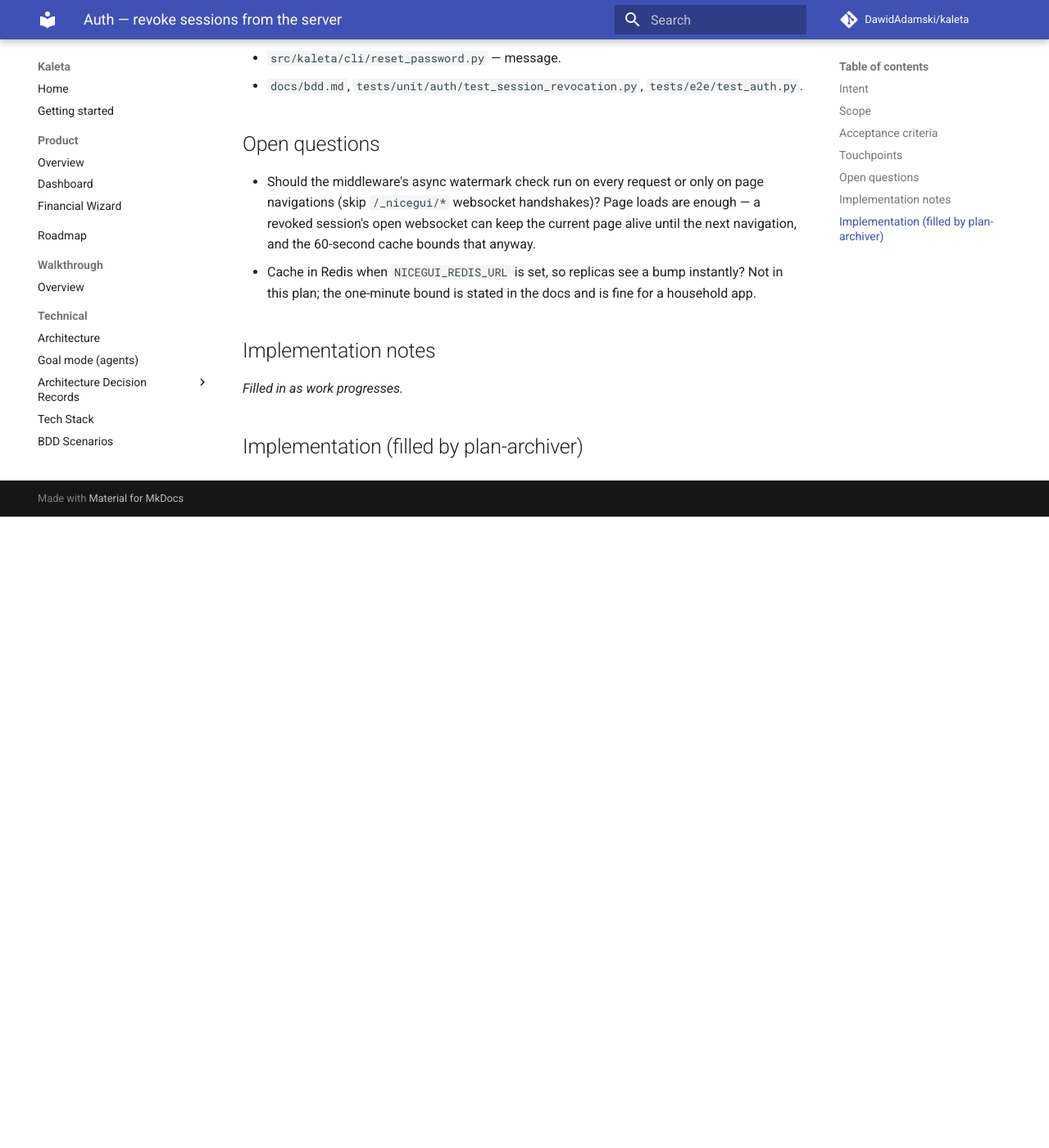
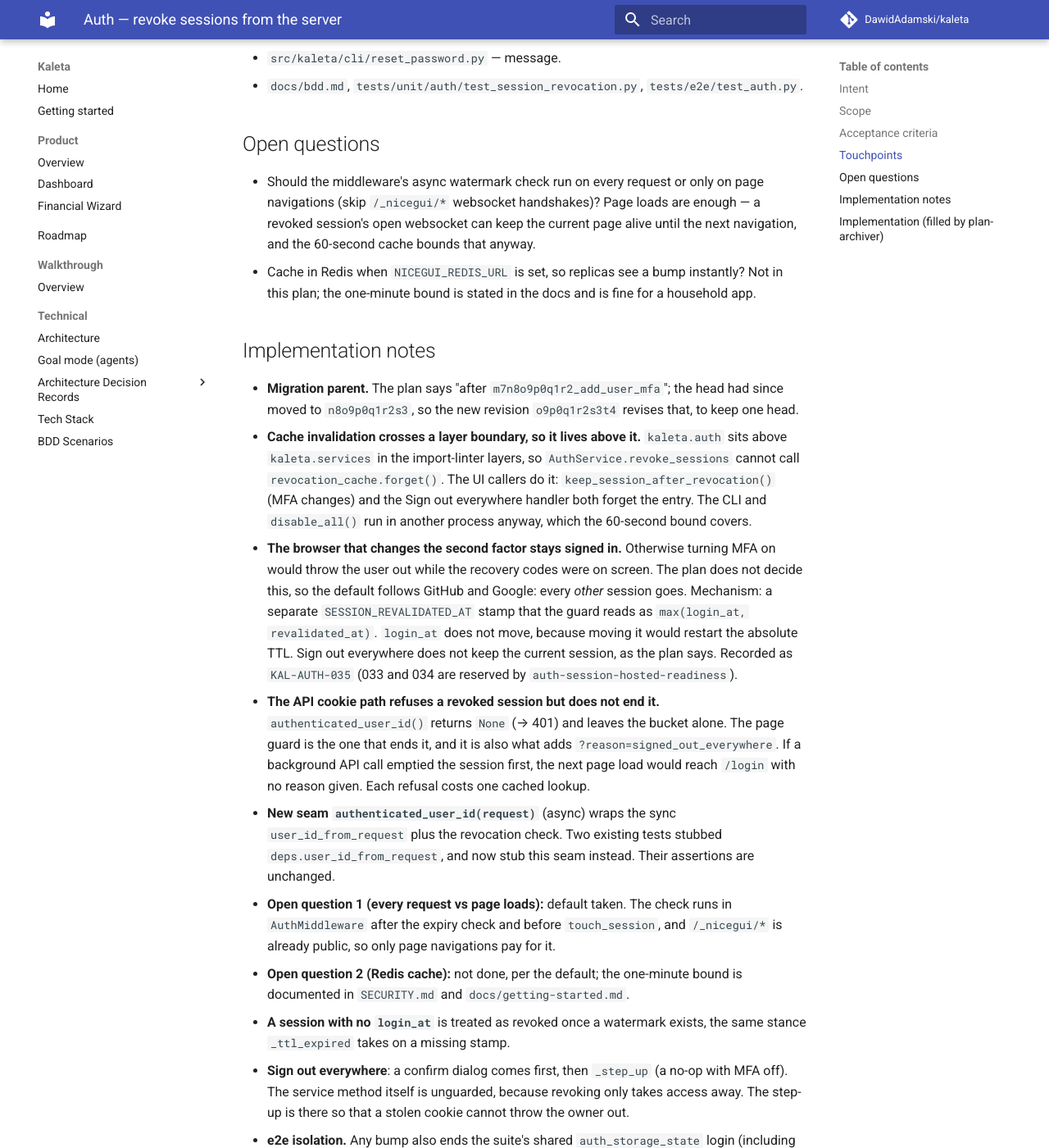
Before and after one commit to DawidAdamski/kaleta, an MkDocs documentation site: the page built from docs/plans/auth-session-revocation.md, in a window 1280 px wide and 1400 px high, scrolled down 2248 px. Shown: the whole window at 82% size. Built offline with MkDocs 1.6.1 and Material for MkDocs 9.7.7, drawn with Linux system fonts in a browser that asks for light colours; comment, search, counter and statistics services are not loaded; before the commit the page ends 2878 px from its top, so only the background shows below that; some of the changed text lies outside the part shown.

Commit message:
docs(plans): implementation notes for auth-session-revocation
Co-Authored-By: Claude Opus 5.5 <noreply@anthropic.com>

```diff
--- a/docs/plans/auth-session-revocation.md
+++ b/docs/plans/auth-session-revocation.md
@@ -116,6 +116,58 @@ Out of scope:
 
 ## Implementation notes
 
-_Filled in as work progresses._
+- **Migration parent.** The plan says "after `m7n8o9p0q1r2_add_user_mfa`";
+  the head had since moved to `n8o9p0q1r2s3`, so the new revision
+  `o9p0q1r2s3t4` revises that, to keep one head.
+- **Cache invalidation crosses a layer boundary, so it lives above it.**
+  `kaleta.auth` sits above `kaleta.services` in the import-linter layers, so
+  `AuthService.revoke_sessions` cannot call `revocation_cache.forget()`. The
+  UI callers do it: `keep_session_after_revocation()` (MFA changes) and the
+  Sign out everywhere handler both forget the entry. The CLI and
+  `disable_all()` run in another process anyway, which the 60-second bound
+  covers.
+- **The browser that changes the second factor stays signed in.** Otherwise
+  turning MFA on would throw the user out while the recovery codes were on
+  screen. The plan does not decide this, so the default follows GitHub and
+  Google: every *other* session goes. Mechanism: a separate
+  `SESSION_REVALIDATED_AT` stamp that the guard reads as
+  `max(login_at, revalidated_at)`. `login_at` does not move, because moving
+  it would restart the absolute TTL. Sign out everywhere does not keep the
+  current session, as the plan says. Recorded as `KAL-AUTH-035` (033 and 034
+  are reserved by `auth-session-hosted-readiness`).
+- **The API cookie path refuses a revoked session but does not end it.**
+  `authenticated_user_id()` returns `None` (→ 401) and leaves the bucket
+  alone. The page guard is the one that ends it, and it is also what adds
+  `?reason=signed_out_everywhere`. If a background API call emptied the
+  session first, the next page load would reach `/login` with no reason
+  given. Each refusal costs one cached lookup.
+- **New seam `authenticated_user_id(request)`** (async) wraps the sync
+  `user_id_from_request` plus the revocation check. Two existing tests
+  stubbed `deps.user_id_from_request`, and now stub this seam instead. Their
+  assertions are unchanged.
+- **Open question 1 (every request vs page loads):** default taken. The check
+  runs in `AuthMiddleware` after the expiry check and before `touch_session`,
+  and `/_nicegui/*` is already public, so only page navigations pay for it.
+- **Open question 2 (Redis cache):** not done, per the default; the one-minute
+  bound is documented in `SECURITY.md` and `docs/getting-started.md`.
+- **A session with no `login_at`** is treated as revoked once a watermark
+  exists, the same stance `_ttl_expired` takes on a missing stamp.
+- **Sign out everywhere**: a confirm dialog comes first, then `_step_up` (a
+  no-op with MFA off). The service method itself is unguarded, because
+  revoking only takes access away. The step-up is there so that a stolen
+  cookie cannot throw the owner out.
+- **e2e isolation.** Any bump also ends the suite's shared
+  `auth_storage_state` login (including `seed_helpers.disable_mfa_for_all()`
+  in `test_mfa.py`'s teardown). New fixture `renew_shared_login` signs in
+  again afterwards and updates that dict in place.
+  `no_enrolment_left_behind` depends on it, so the re-login happens after
+  the enrolment is gone.
+- **Coverage split.** `scripts/spec_coverage.py` counts only e2e and
+  integration tests. A shell reset reaches the running server only once its
+  60-second cache has lapsed, which is too slow for e2e, so KAL-AUTH-028 and
+  KAL-AUTH-035 are covered in
+  `tests/integration/test_session_revocation_guards.py` against the real
+  middleware and a real database. KAL-AUTH-029 and KAL-AUTH-030 are covered
+  in e2e by `test_sign_out_everywhere_ends_every_browser`.
 
 ## Implementation (filled by plan-archiver)
```
